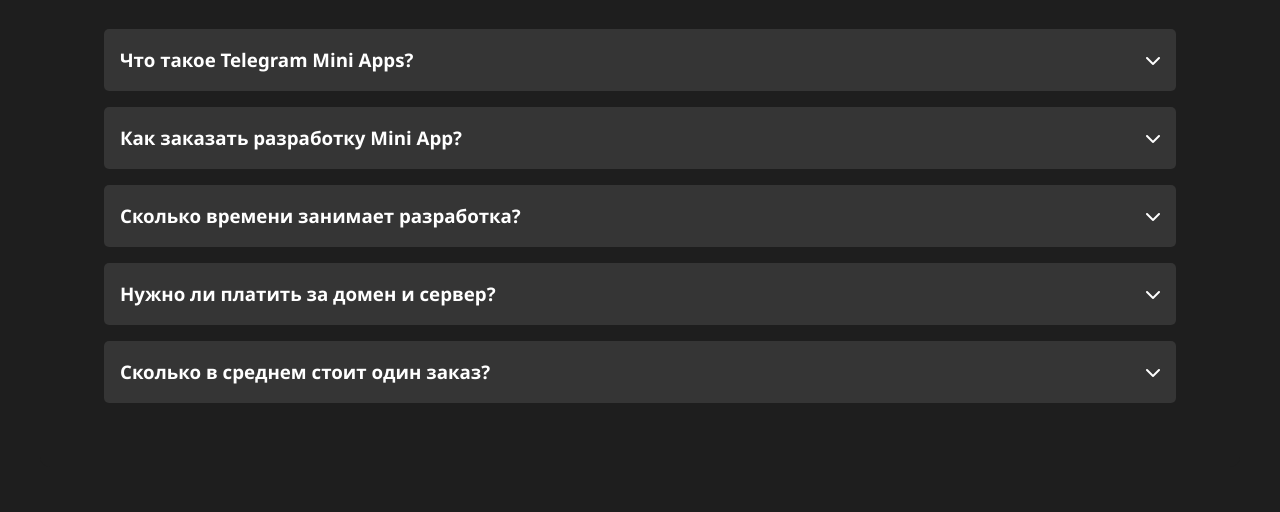
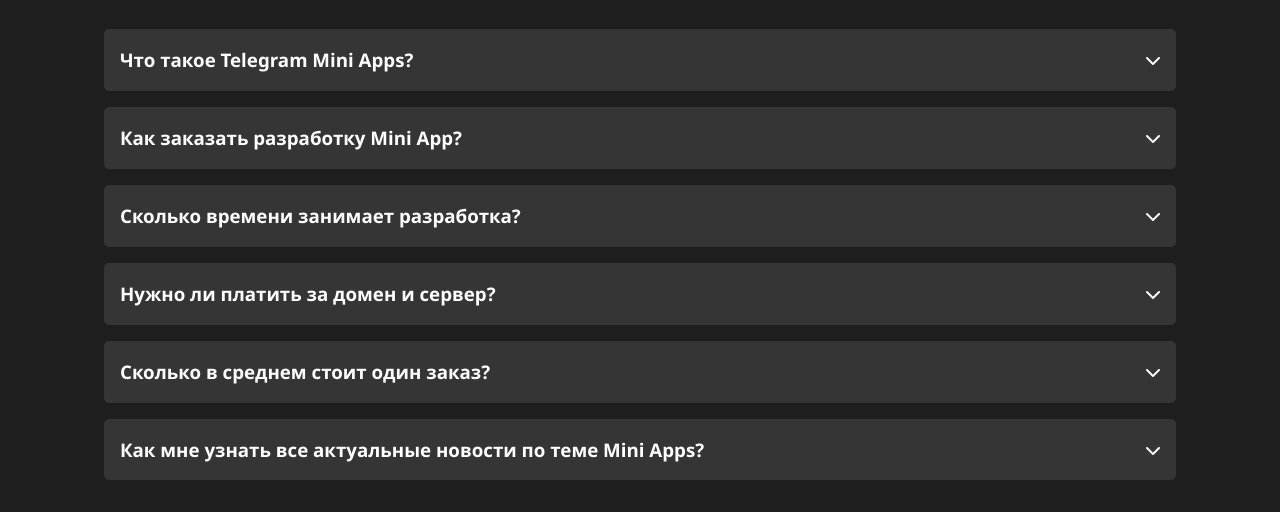
Before and after one commit to Nikolay69code/example2, a plain HTML site: page index.html in a window 1280 px wide. Shown: the part 2985-3497 px from the top of the page. Drawn offline with Linux system fonts and the light colour scheme.

Commit message:
sixed commit

```diff
--- a/index.html
+++ b/index.html
@@ -189,6 +189,15 @@
                     <p>В среднем цена выполнения одного заказа составляет 10000 рублей</p>
                 </div>
             </div>
+            <div class="faq-item">
+                <div class="faq-question" onclick="toggleAnswer(this)">
+                    <h3>Как мне узнать все актуальные новости по теме Mini Apps?</h3>
+                    <i class="fas fa-chevron-down"></i>
+                </div>
+                <div class="faq-answer">
+                    <p>Советую подписаться на наш Telegram канал <a href="https://t.me/mini_app_lab24">MiniAppify</a>чтобы ничего не пропустить, и научиться самому разрабатывать простые Telegram Mini Apps </p>
+                </div>
+            </div>
         </section>
     </main>
 
```
